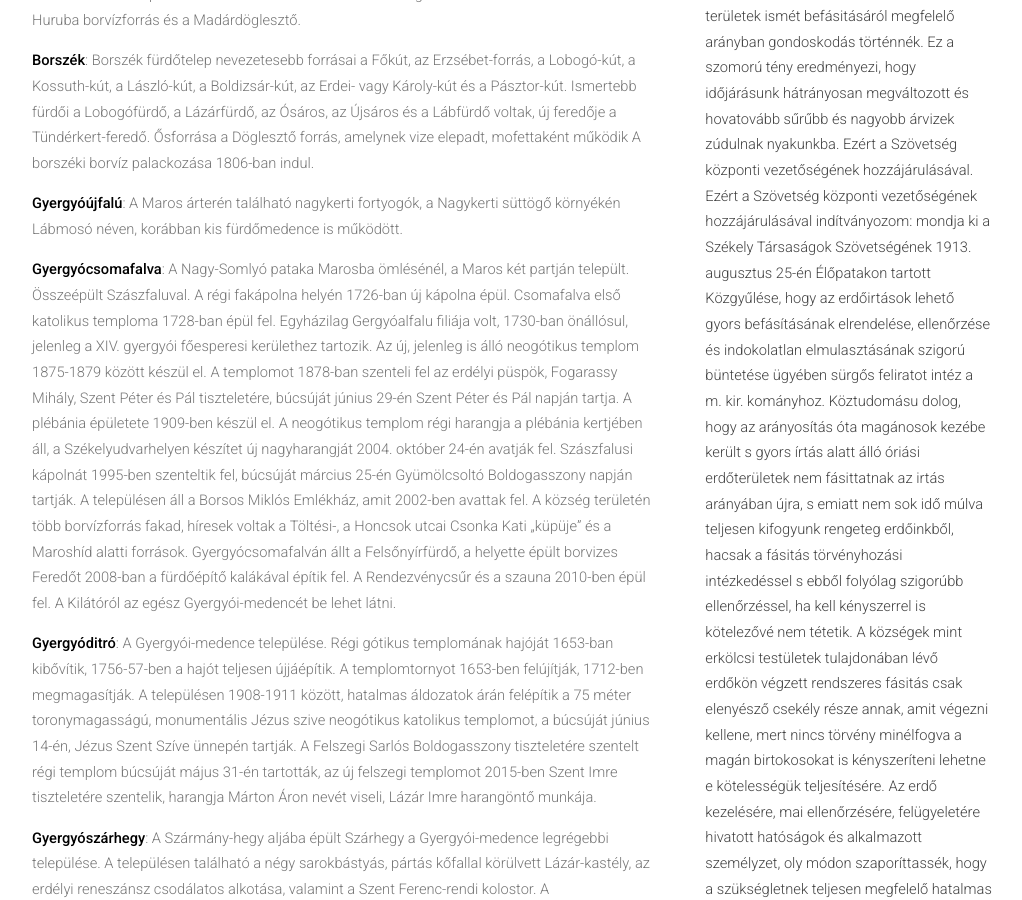
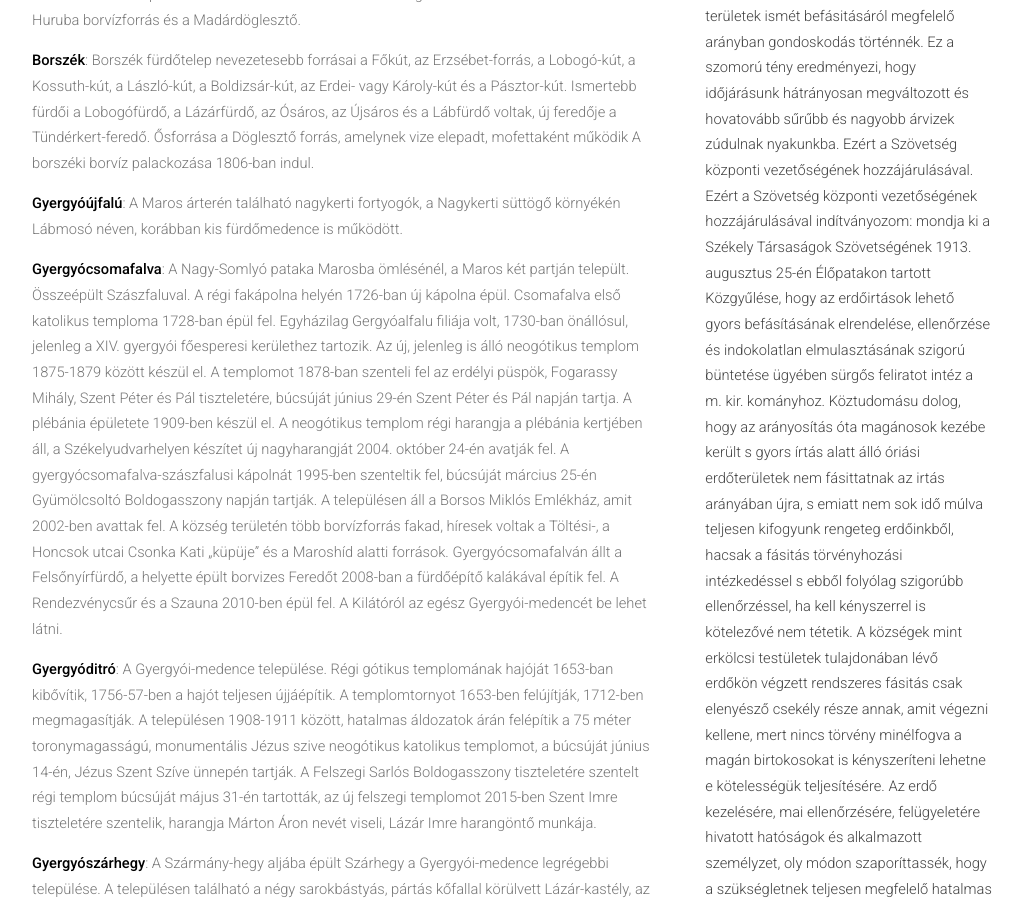
Before and after one commit to siculia/siculia.github.io, a Jekyll site: the page built from siculia-gyergyoszek.html, in a window 1280 px wide and 900 px high, scrolled down 1347 px. Shown: the whole window, without its empty margins (128-1150 px from the left). Built offline with Jekyll 4.4.1, drawn with Linux system fonts in a browser that asks for light colours; nearby versions of some CDN libraries; library files that are not in the unit come from our copies.

Commit message:
Gyergyócsomafalva++

```diff
--- a/siculia-gyergyoszek.html
+++ b/siculia-gyergyoszek.html
@@ -33,7 +33,7 @@ layout: default
 						<p style="text-align: left;"><b>Bélbor</b>: Bélbor településtől keletre a Maroshévíz-Borszék megszünt kisvasút mellett fekszik a Huruba borvízforrás és a Madárdöglesztő.</p>
 						<p style="text-align: left;"><b>Borszék</b>: Borszék fürdőtelep nevezetesebb forrásai a Főkút, az Erzsébet-forrás, a Lobogó-kút, a Kossuth-kút, a László-kút, a Boldizsár-kút, az Erdei- vagy Károly-kút és a Pásztor-kút. Ismertebb fürdői a Lobogófürdő, a Lázárfürdő, az Ósáros, az Újsáros és a Lábfürdő voltak, új feredője a Tündérkert-feredő. Ősforrása a Döglesztő forrás, amelynek vize elepadt, mofettaként működik A borszéki borvíz palackozása 1806-ban indul.</p>
 						<p style="text-align: left;"><b>Gyergyóújfalú</b>: A Maros árterén található nagykerti fortyogók, a Nagykerti süttögő környékén Lábmosó néven, korábban kis fürdőmedence is működött.</p>
-						<p style="text-align: left;"><b>Gyergyócsomafalva</b>: A Nagy-Somlyó pataka Marosba ömlésénél, a Maros két partján települt. Összeépült Szászfaluval. A régi fakápolna helyén 1726-ban új kápolna épül. Csomafalva első katolikus temploma 1728-ban épül fel. Egyházilag Gergyóalfalu filiája volt, 1730-ban önállósul, jelenleg a XIV. gyergyói főesperesi kerülethez tartozik. Az új, jelenleg is álló neogótikus templom 1875-1879 között készül el. A templomot 1878-ban szenteli fel az erdélyi püspök, Fogarassy Mihály, Szent Péter és Pál tiszteletére, búcsúját június 29-én Szent Péter és Pál napján tartja. A plébánia épületete 1909-ben készül el. A neogótikus templom régi harangja a plébánia kertjében áll, a Székelyudvarhelyen készítet új nagyharangját 2004. október 24-én avatják fel. Szászfalusi kápolnát 1995-ben szenteltik fel, búcsúját március 25-én Gyümölcsoltó Boldogasszony napján tartják. A településen áll a Borsos Miklós Emlékház, amit 2002-ben avattak fel. A község területén több borvízforrás fakad, híresek voltak a Töltési-, a Honcsok utcai Csonka Kati „küpüje” és a Maroshíd alatti források. Gyergyócsomafalván állt a Felsőnyírfürdő, a helyette épült borvizes Feredőt 2008-ban a fürdőépítő kalákával építik fel. A Rendezvénycsűr és a szauna 2010-ben épül fel. A Kilátóról az egész Gyergyói-medencét be lehet látni.</p>
+						<p style="text-align: left;"><b>Gyergyócsomafalva</b>: A Nagy-Somlyó pataka Marosba ömlésénél, a Maros két partján települt. Összeépült Szászfaluval. A régi fakápolna helyén 1726-ban új kápolna épül. Csomafalva első katolikus temploma 1728-ban épül fel. Egyházilag Gergyóalfalu filiája volt, 1730-ban önállósul, jelenleg a XIV. gyergyói főesperesi kerülethez tartozik. Az új, jelenleg is álló neogótikus templom 1875-1879 között készül el. A templomot 1878-ban szenteli fel az erdélyi püspök, Fogarassy Mihály, Szent Péter és Pál tiszteletére, búcsúját június 29-én Szent Péter és Pál napján tartja. A plébánia épületete 1909-ben készül el. A neogótikus templom régi harangja a plébánia kertjében áll, a Székelyudvarhelyen készítet új nagyharangját 2004. október 24-én avatják fel. A gyergyócsomafalva-szászfalusi kápolnát 1995-ben szenteltik fel, búcsúját március 25-én Gyümölcsoltó Boldogasszony napján tartják. A településen áll a Borsos Miklós Emlékház, amit 2002-ben avattak fel. A község területén több borvízforrás fakad, híresek voltak a Töltési-, a Honcsok utcai Csonka Kati „küpüje” és a Maroshíd alatti források. Gyergyócsomafalván állt a Felsőnyírfürdő, a helyette épült borvizes Feredőt 2008-ban a fürdőépítő kalákával építik fel. A Rendezvénycsűr és a Szauna 2010-ben épül fel. A Kilátóról az egész Gyergyói-medencét be lehet látni.</p>
 						<p style="text-align: left;"><b>Gyergyóditró</b>: A Gyergyói-medence települése. Régi gótikus templomának hajóját 1653-ban kibővítik, 1756-57-ben a hajót teljesen újjáépítik. A templomtornyot 1653-ben felújítják, 1712-ben  megmagasítják. A településen 1908-1911 között, hatalmas áldozatok árán felépítik a 75 méter toronymagasságú, monumentális Jézus szive neogótikus katolikus templomot, a búcsúját június 14-én, Jézus Szent Szíve ünnepén tartják. A Felszegi Sarlós Boldogasszony tiszteletére szentelt régi templom búcsúját május 31-én tartották, az új felszegi templomot 2015-ben Szent Imre tiszteletére szentelik, harangja Márton Áron nevét viseli, Lázár Imre harangöntő munkája.</p>
 						<p style="text-align: left;"><b>Gyergyószárhegy</b>: A Szármány-hegy aljába épült Szárhegy a Gyergyói-medence legrégebbi települése. A településen található a négy sarokbástyás, pártás kőfallal körülvett Lázár-kastély, az erdélyi reneszánsz csodálatos alkotása, valamint a Szent Ferenc-rendi kolostor. A gyergyószárhegyi ferences templom a búcsúját Pünkösd harmadnapján tartja.</p>
 						<p style="text-align: left;"><b>Gyergyószentmiklós</b>: A Botvára és a Felső csengettyű a búcsúját június 14-én, Jézus Szent Szíve ünnepén tartja.
```
